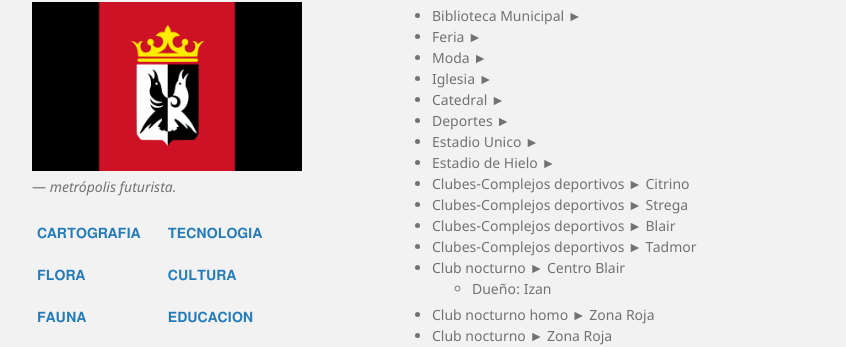
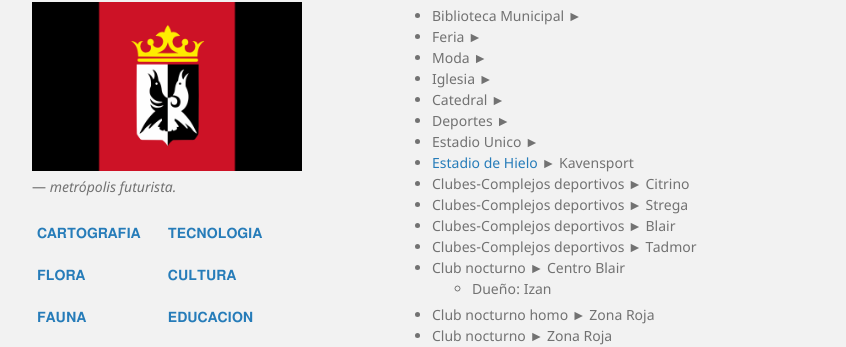
Before and after one commit to BlairSander/ciudad, a Jekyll site: the page built from organismos.md, in a window 1280 px wide and 900 px high, scrolled down 3163 px. Shown: the part 107-454 px from the top of the window, without its empty margins (178-1024 px from the left). Built offline with Jekyll 4.4.1, drawn with Linux system fonts in a browser that asks for light colours.

Commit message:
Update organismos.md

```diff
--- a/organismos.md
+++ b/organismos.md
@@ -162,7 +162,7 @@ ORGANISMO ► PERSONAJES ► MUNICPIO
 * Catedral ►
 * Deportes ►
 * Estadio Unico ►
-* Estadio de Hielo ►
+* [Estadio de Hielo](https://blairsander.github.io/ciudad/estadiohielo.html) ► Kavensport
 * Clubes-Complejos deportivos ►  Citrino
 * Clubes-Complejos deportivos ►  Strega
 * Clubes-Complejos deportivos ►  Blair
```
